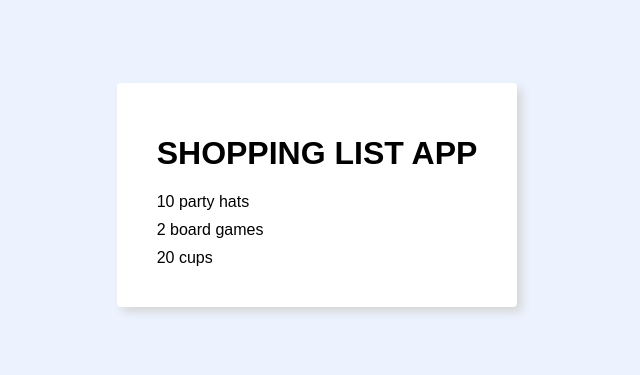
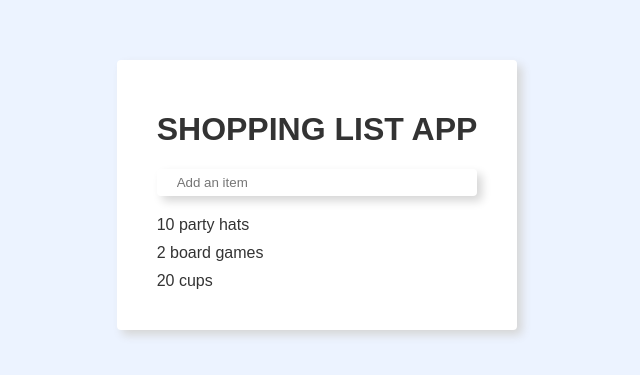
Before and after one commit to ThomasGrandmagnac/Vue-Fundamentals, a plain HTML site: page index.html in a window 1280 px wide. Shown: the part 213-588 px from the top of the page, without its empty margins (323-963 px from the left). Drawn offline with nearby package versions, Linux system fonts and the light colour scheme.

Commit message:
[Add] Vue Fundamentals - User Inputs & Vue Devtools.

```diff
--- a/index.html
+++ b/index.html
@@ -9,6 +9,7 @@
 <body>
     <div id="shopping-list" class="shoppingList">
         <h1>{{ header.toLocaleUpperCase() }}</h1>
+        <input v-model="newItem" type="text" placeholder="Add an item">
         <ul>
             <li v-for="item in items">{{ item }}</li>
         </ul>
@@ -19,6 +20,7 @@
             el: '#shopping-list',
             data: {
                 header: 'shopping list app',
+                newItem: '',
                 items: [
                     '10 party hats',
                     '2 board games',
--- a/main.css
+++ b/main.css
@@ -4,6 +4,7 @@ body {
     align-items: center;
     height: 100vh;
     background: #ecf3ff;
+    color: #333
 }
 
 h1 {
@@ -19,6 +20,7 @@ h1 {
 
 input {
     width: 100%;
+    margin-bottom: 20px;
     padding: 6px 20px;
     box-shadow: 5px 5px 10px 0px #d6d6d6;
     background: none;
```
